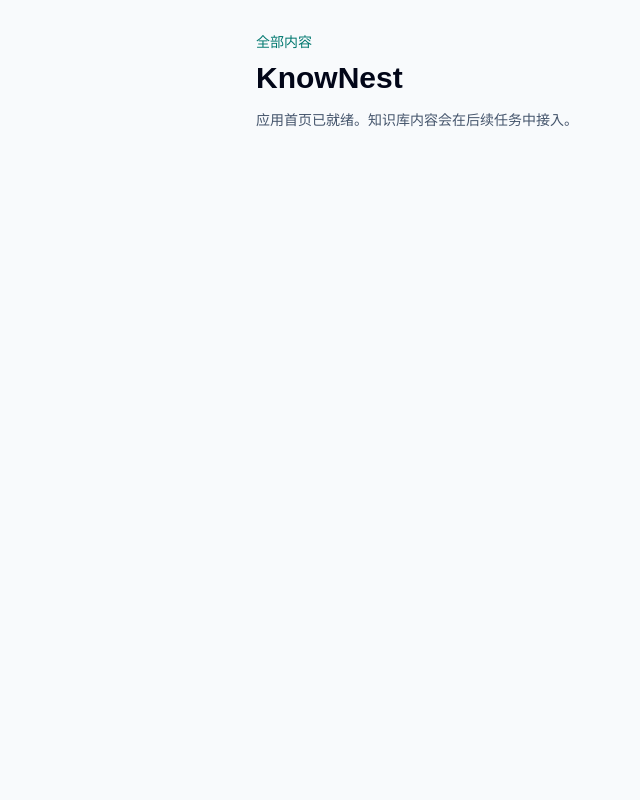
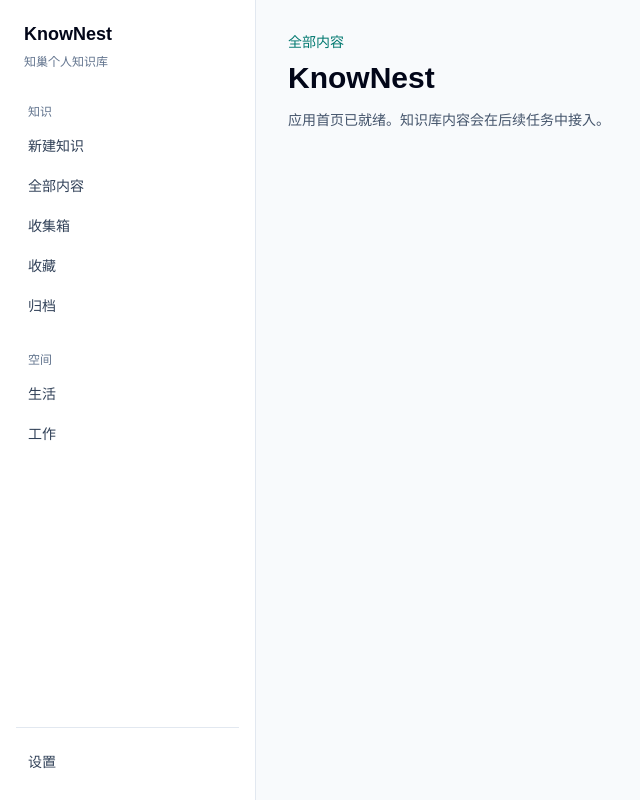
Before and after one commit to lihao-24/KnowNest, a Next.js app: page /app in a window 1280 px wide. Shown: the whole page, without its empty margins (0-640 px from the left). Built offline with nearby package versions, Linux system fonts and the light colour scheme.

Commit message:
feat: add app shell layout

```diff
--- /dev/null
+++ b/src/app/app/layout.tsx
@@ -0,0 +1,11 @@
+import type { ReactNode } from "react";
+
+import { AppShell } from "@/components/layout/app-shell";
+
+export default function ProtectedAppLayout({
+  children,
+}: Readonly<{
+  children: ReactNode;
+}>) {
+  return <AppShell>{children}</AppShell>;
+}
--- a/src/app/app/page.tsx
+++ b/src/app/app/page.tsx
@@ -1,7 +1,6 @@
 export default function AppPage() {
   return (
-    <main className="min-h-dvh bg-slate-50 px-4 py-8 text-slate-950 sm:px-6 lg:px-8">
-      <section className="mx-auto w-full max-w-3xl">
+    <section className="w-full max-w-3xl">
       <p className="text-sm font-medium text-teal-700">全部内容</p>
       <h1 className="mt-2 text-3xl font-semibold tracking-normal">
         KnowNest
@@ -10,6 +9,5 @@ export default function AppPage() {
         应用首页已就绪。知识库内容会在后续任务中接入。
       </p>
     </section>
-    </main>
   );
 }
--- a/src/app/app/settings/page.tsx
+++ b/src/app/app/settings/page.tsx
@@ -24,8 +24,7 @@ export default function SettingsPage() {
   }
 
   return (
-    <main className="min-h-dvh bg-slate-50 px-4 py-8 text-slate-950 sm:px-6 lg:px-8">
-      <section className="mx-auto w-full max-w-3xl">
+    <section className="w-full max-w-3xl">
       <div className="mb-8">
         <p className="text-sm font-medium text-teal-700">设置</p>
         <h1 className="mt-2 text-3xl font-semibold tracking-normal">
@@ -64,6 +63,5 @@ export default function SettingsPage() {
         </p>
       </div>
     </section>
-    </main>
   );
 }
--- /dev/null
+++ b/src/components/layout/app-shell.tsx
@@ -0,0 +1,16 @@
+import type { ReactNode } from "react";
+
+import { AppSidebar } from "@/components/layout/app-sidebar";
+
+export function AppShell({ children }: { children: ReactNode }) {
+  return (
+    <div className="flex min-h-dvh bg-slate-50 text-slate-950">
+      <AppSidebar />
+      <main className="min-w-0 flex-1">
+        <div className="mx-auto w-full max-w-6xl px-4 py-8 sm:px-6 lg:px-8">
+          {children}
+        </div>
+      </main>
+    </div>
+  );
+}
--- /dev/null
+++ b/src/components/layout/app-sidebar.tsx
@@ -0,0 +1,66 @@
+import Link from "next/link";
+
+const primaryNavItems = [
+  { href: "/app/items/new", label: "新建知识" },
+  { href: "/app", label: "全部内容" },
+  { href: "/app/inbox", label: "收集箱" },
+  { href: "/app/favorites", label: "收藏" },
+  { href: "/app/archive", label: "归档" },
+];
+
+const spaceNavItems = [
+  { href: "/app?space=life", label: "生活" },
+  { href: "/app?space=work", label: "工作" },
+];
+
+function SidebarLink({ href, label }: { href: string; label: string }) {
+  return (
+    <Link
+      className="block rounded-md px-3 py-2 text-sm font-medium text-slate-700 transition hover:bg-slate-100 hover:text-slate-950"
+      href={href}
+    >
+      {label}
+    </Link>
+  );
+}
+
+export function AppSidebar() {
+  return (
+    <aside className="hidden min-h-dvh w-64 shrink-0 border-r border-slate-200 bg-white px-4 py-5 md:flex md:flex-col">
+      <div className="px-2">
+        <Link href="/app" className="block">
+          <p className="text-lg font-semibold tracking-normal text-slate-950">
+            KnowNest
+          </p>
+          <p className="mt-1 text-xs leading-5 text-slate-500">
+            知巢个人知识库
+          </p>
+        </Link>
+      </div>
+
+      <nav className="mt-8 flex flex-1 flex-col gap-7" aria-label="应用导航">
+        <div>
+          <p className="px-3 text-xs font-medium text-slate-500">知识</p>
+          <div className="mt-2 space-y-1">
+            {primaryNavItems.map((item) => (
+              <SidebarLink key={item.href} {...item} />
+            ))}
+          </div>
+        </div>
+
+        <div>
+          <p className="px-3 text-xs font-medium text-slate-500">空间</p>
+          <div className="mt-2 space-y-1">
+            {spaceNavItems.map((item) => (
+              <SidebarLink key={item.href} {...item} />
+            ))}
+          </div>
+        </div>
+
+        <div className="mt-auto border-t border-slate-200 pt-4">
+          <SidebarLink href="/app/settings" label="设置" />
+        </div>
+      </nav>
+    </aside>
+  );
+}
```
Lines whose indentation alone changed are shown as unchanged.
